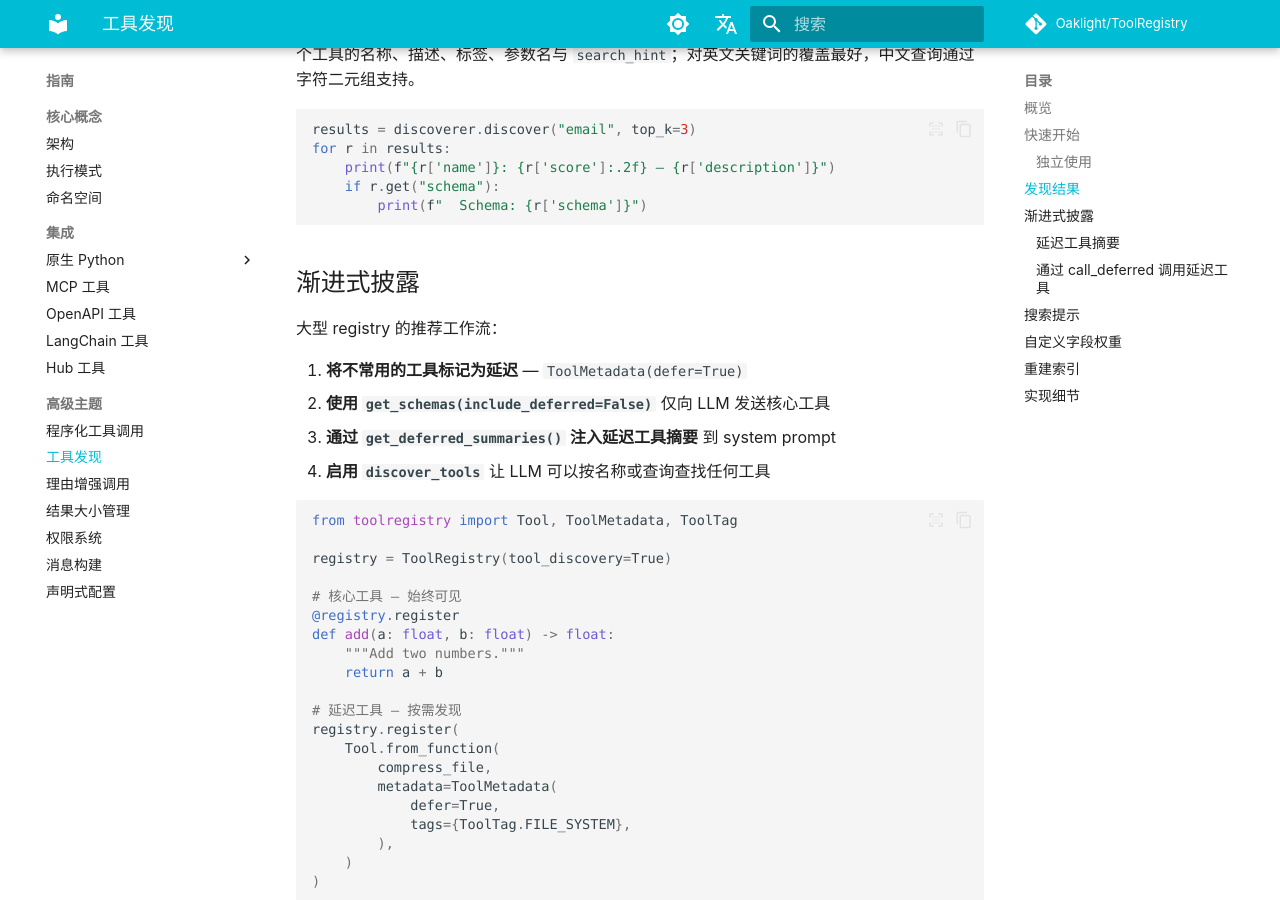
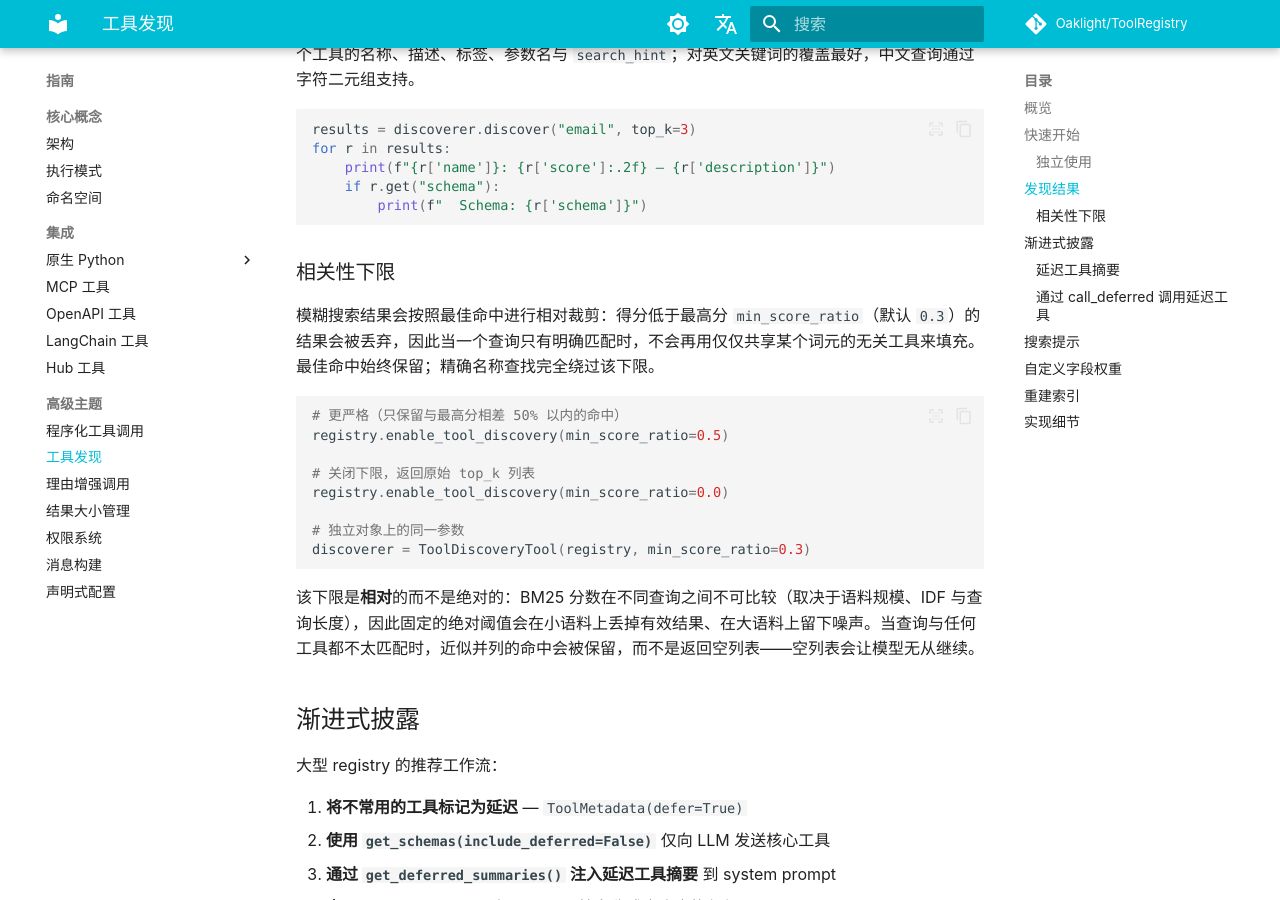
Before and after one commit to Oaklight/ToolRegistry, an MkDocs documentation site: the page built from docs/usage/tool_discovery.md, in a window 1280 px wide and 900 px high, scrolled down 2882 px. Built offline with MkDocs 1.6.1 and Material for MkDocs 9.7.7, drawn with Linux system fonts in a browser that asks for light colours; some web fonts are replaced; comment, search, counter and statistics services are not loaded.

Commit message:
docs: 工具发现相关性下限（#330）

````diff
--- a/docs/usage/tool_discovery.md
+++ b/docs/usage/tool_discovery.md
@@ -119,6 +119,23 @@ for r in results:
     if r.get("schema"):
         print(f"  Schema: {r['schema']}")
 ```
+
+### 相关性下限
+
+模糊搜索结果会按照最佳命中进行相对裁剪：得分低于最高分 `min_score_ratio`（默认 `0.3`）的结果会被丢弃，因此当一个查询只有明确匹配时，不会再用仅仅共享某个词元的无关工具来填充。最佳命中始终保留；精确名称查找完全绕过该下限。
+
+```python
+# 更严格（只保留与最高分相差 50% 以内的命中）
+registry.enable_tool_discovery(min_score_ratio=0.5)
+
+# 关闭下限，返回原始 top_k 列表
+registry.enable_tool_discovery(min_score_ratio=0.0)
+
+# 独立对象上的同一参数
+discoverer = ToolDiscoveryTool(registry, min_score_ratio=0.3)
+```
+
+该下限是**相对**的而不是绝对的：BM25 分数在不同查询之间不可比较（取决于语料规模、IDF 与查询长度），因此固定的绝对阈值会在小语料上丢掉有效结果、在大语料上留下噪声。当查询与任何工具都不太匹配时，近似并列的命中会被保留，而不是返回空列表——空列表会让模型无从继续。
 
 ## 渐进式披露
 
````
Also changed, not shown: docs/changelog.md (+1 -0 lines).
